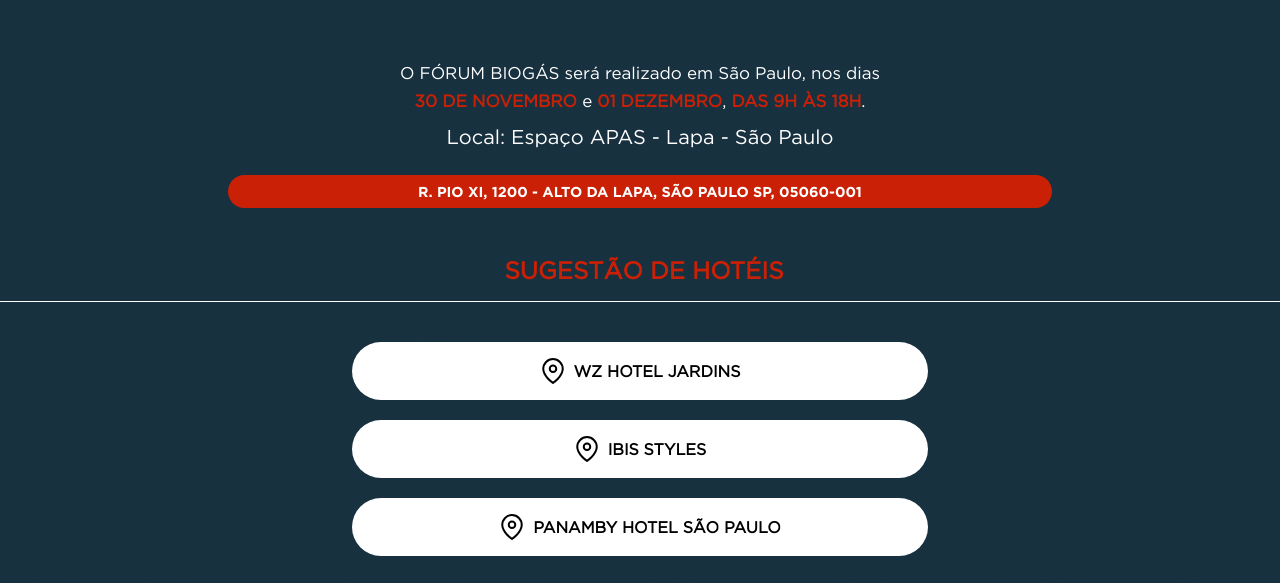
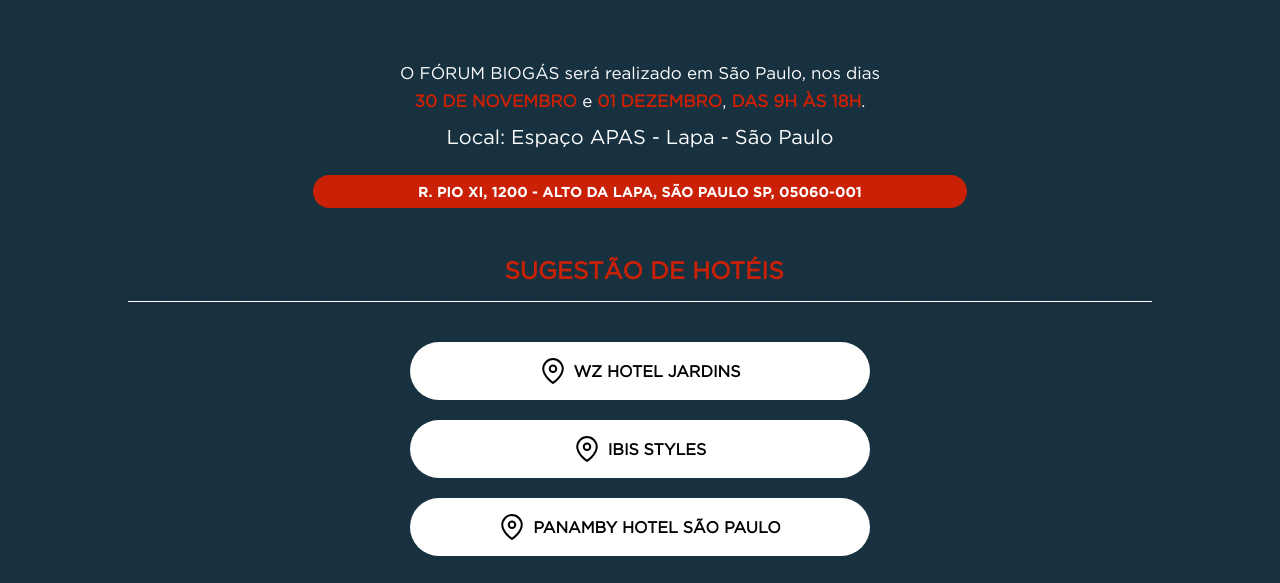
Before and after one commit to joilsonlira/forum_biogas, a plain HTML site: page index.html in a window 1280 px wide. Shown: the part 724-1307 px from the top of the page. Drawn offline with Linux system fonts and the light colour scheme; files whose address does not match are found by name.

Commit message:
UPDATE::

```diff
--- a/index.html
+++ b/index.html
@@ -91,7 +91,7 @@
                 </div> -->
             </section>
         </section>
-        <section class="pre-inscricao" id="pre" style="width: 100%">
+        <section class="pre-inscricao" id="pre" style="width: 80%">
             <header class="section_header">
                 <img src="./components/images/icon_header.png" alt="">
                 <h2>local</h2>
```
